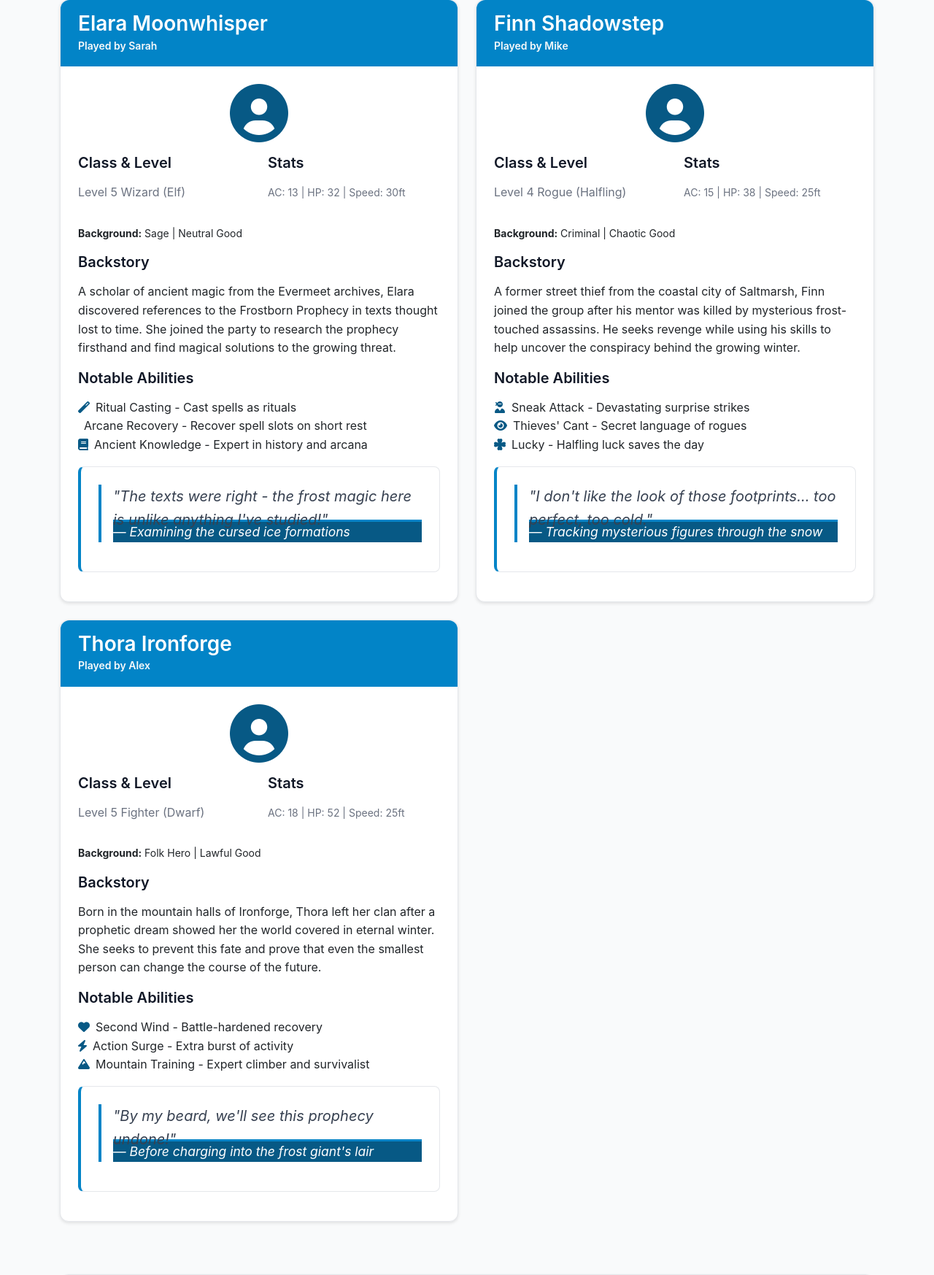
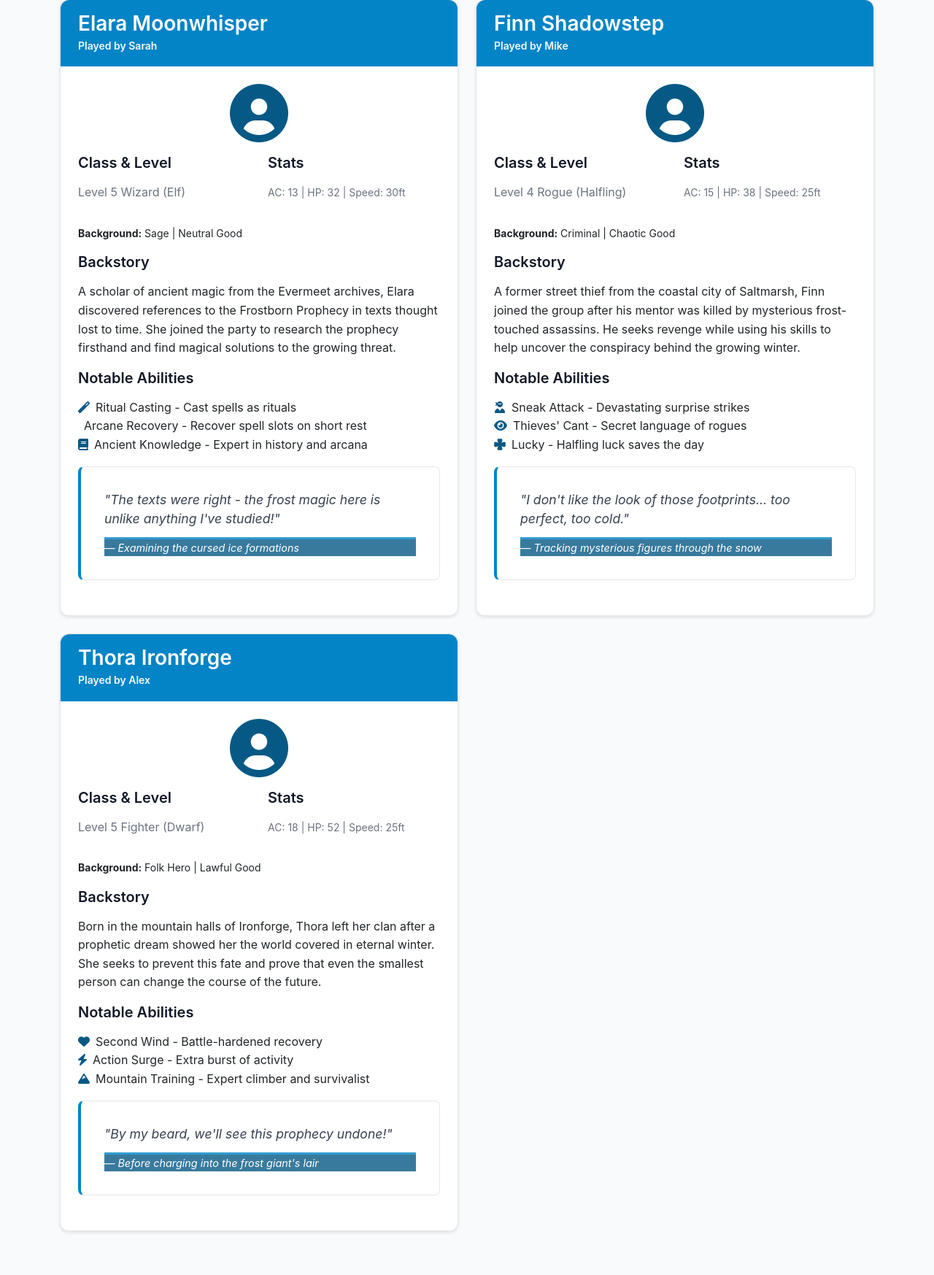
Before and after one commit to YourBr0ther/frostborn, a Flask app: page /players in a window 1280 px wide. Shown: the part 406-2153 px from the top of the page at 73% size. Run offline with Flask 3, Linux system fonts and the light colour scheme.

Commit message:
Improve quote box spacing and readability
- Increase quote box padding from 1.5rem to 2rem
- Add more margin spacing (1.5rem instead of 1rem)
- Improve line-height for better readability (1.6)
- Add specific styling for blockquotes within quote boxes
- Increase quote text font size (1.1rem) for emphasis
- Better spacing for blockquote footer context
- Remove redundant borders on inner blockquotes

This gives more breathing room to character quotes and makes
them more visually prominent on the players page.

🤖 Generated with [Claude Code](https://claude.ai/code)

Co-Authored-By: Claude <noreply@anthropic.com>

```diff
--- a/static/css/style.css
+++ b/static/css/style.css
@@ -524,9 +524,10 @@ a:hover {
     border: 1px solid var(--border);
     border-left: 4px solid var(--primary);
     border-radius: 8px;
-    padding: 1.5rem;
-    margin: 1rem 0;
+    padding: 2rem;
+    margin: 1.5rem 0;
     font-style: italic;
+    line-height: 1.6;
 }
 
 blockquote {
@@ -534,6 +535,26 @@ blockquote {
     padding-left: 1rem;
     color: var(--text-secondary);
     font-style: italic;
+    margin-bottom: 1rem;
+}
+
+/* Quote box specific styling */
+.quote-box blockquote {
+    border: none;
+    padding-left: 0;
+    margin-bottom: 0;
+}
+
+.quote-box .blockquote p {
+    font-size: 1.1rem;
+    margin-bottom: 0.75rem;
+    line-height: 1.5;
+}
+
+.quote-box .blockquote-footer {
+    margin-top: 0.75rem;
+    font-size: 0.9rem;
+    opacity: 0.8;
 }
 
 code {
```
